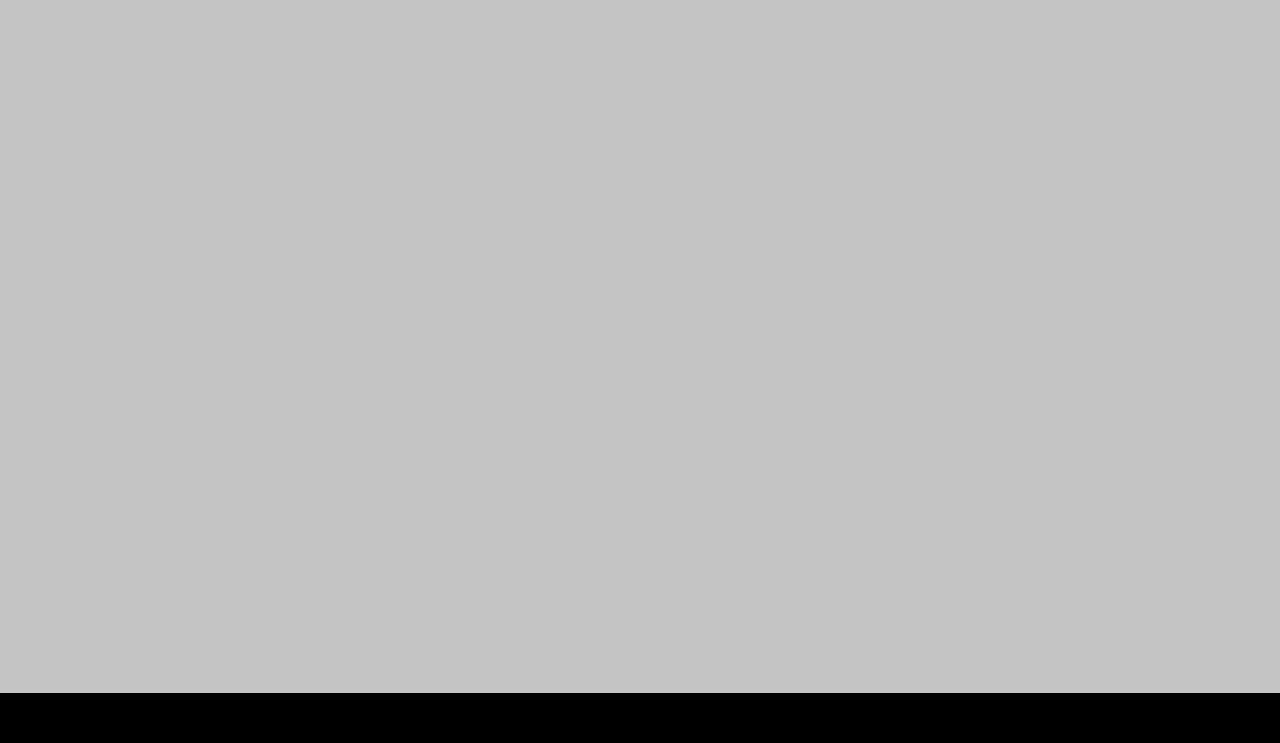
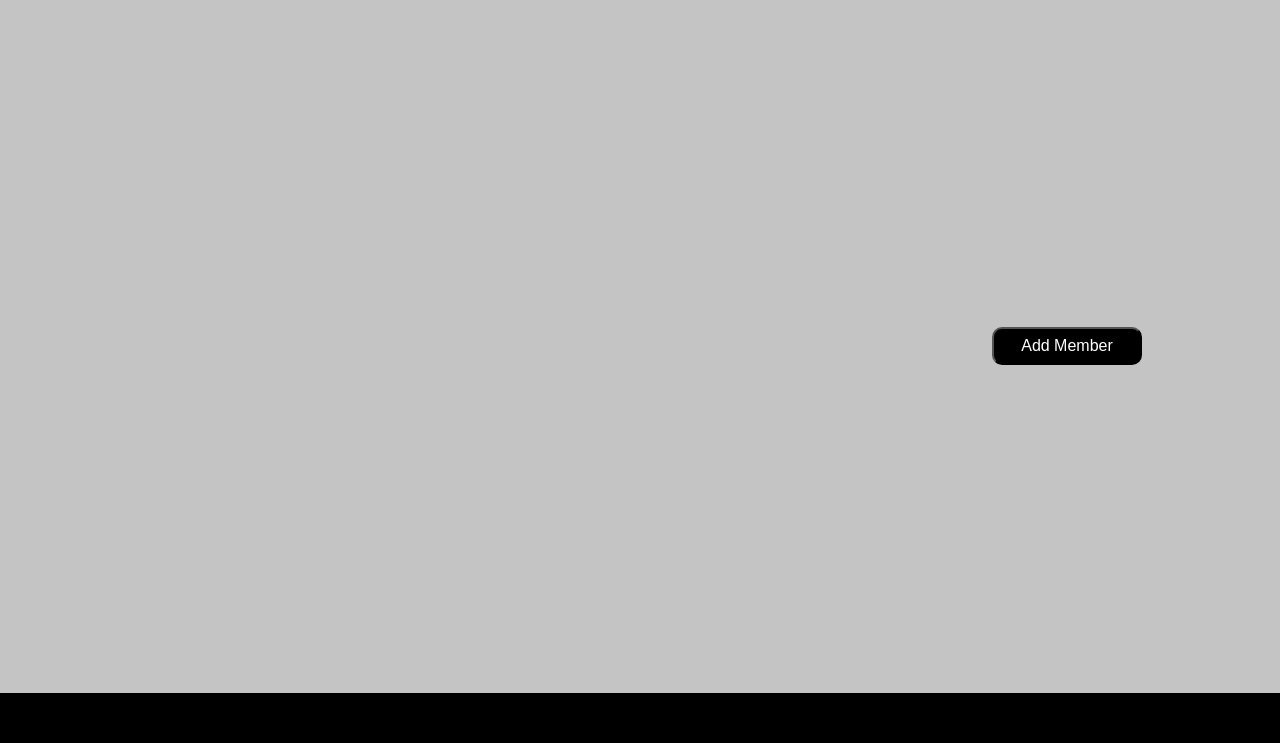
Before and after one commit to douglasrusse11/gym_project, a Flask app: page /members in a window 1280 px wide. Shown: the part 57-800 px from the top of the page. Run offline with Flask 2, Linux system fonts and the light colour scheme; data that the repository does not hold is empty; some libraries are stand-ins or nearby versions.

Commit message:
updates members/show_all template

```diff
--- a/static/css/style.css
+++ b/static/css/style.css
@@ -69,7 +69,16 @@ main {
     margin: 10px;
 }
 
-.classes {
+.members > .individual-container {
+    width: 25%;
+}
+
+.members > .individual-container > .individual-container-details {
+    display: flex;
+    flex-direction: column;
+}
+
+.classes, .members {
     display: flex;
     flex-wrap: wrap;
 }
@@ -82,6 +91,10 @@ main {
 .individual-container-name > a {
     color: #ffffff;
     text-decoration: none;
+    display: flex;
+}
+
+.individual-container-name {
     display: flex;
 }
 
@@ -130,13 +143,13 @@ main {
     color: #8a8989;
 }
 
-.add-class-button {
+.add-class-button, .add-member-button {
     display: flex;
     justify-content: end;
     padding: 10px;
 }
 
-.add-class-button > input {
+.add-class-button, .add-member-button > input {
     color: #ffffff;
     background-color: #000000;
     border-radius: 10px;
--- a/templates/members/show_all.html
+++ b/templates/members/show_all.html
@@ -1,9 +1,26 @@
 {% extends "multi-container.html" %}
 
 {% block multi_container %}
-{% for member in members %}
-    <div class="individual-container">
-        <p>{{ member.__dict__ }}</p>
-    </div>
-{% endfor %}
+<section class="members">
+    {% for member in members %}
+        <div class="individual-container">
+            <div class="individual-container-heading">
+                <div class="individual-container-name">
+                    <span class="material-icons">person</span>
+                    <h2>{{ member.full_name() }}</h2>
+                </div>
+                <h3><a href="/members/{{ member.id }}/edit"><span class="material-icons">edit</span></a></h3>
+            </div>
+            <hr>
+            <div class="individual-container-details">
+                <p>{{ member.dob.__format__('%d/%m/%Y') }}</p>
+                <p>{{ member.email }}</p>
+                <p>{% if member.gender %}{{ member.gender }}{% else %}N/A{% endif %}</p>
+            </div>
+        </div>
+    {% endfor %}
+</section>
+<form action="/members/new" class="add-member-button">
+    <input type="submit" value="Add Member">
+</form>
 {% endblock %}
```
